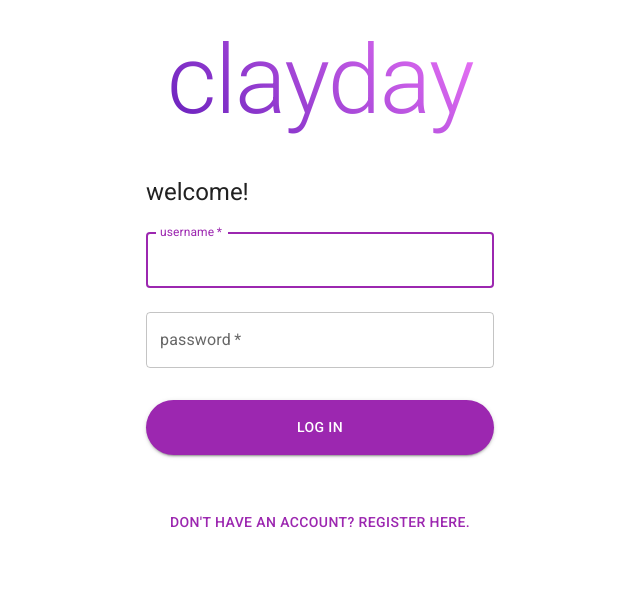
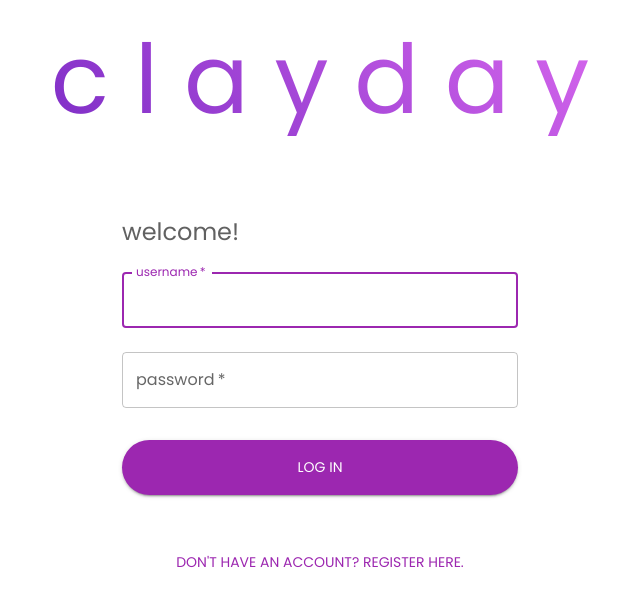
Before and after one commit to jennyouk/clayday, a React app: page / in a window 1280 px wide. Shown: the top 606 px of the page, without its empty margins (320-960 px from the left). Built offline with nearby package versions, Linux system fonts and the light colour scheme.

Commit message:
changed header to no max size

```diff
--- a/src/components/App.js
+++ b/src/components/App.js
@@ -15,6 +15,9 @@ const theme = createTheme({
       main: '#f44336',
     },
   },
+  typography: {
+    fontFamily: "Poppins"
+  },
   components: {
     MuiButton: {
       styleOverrides: {
@@ -26,18 +29,22 @@ const theme = createTheme({
     },
     MuiCssBaseline: {
       styleOverrides: {
-        html: {
+        "@font-face": {
+          fontFamily: "Poppins",
+          // src: `url('https://fonts.googleapis.com/css2?family=Poppins&display=swap') format("truetype")`
+        },
+        // html: {
           // fontSize: '62.5%' /* 62.5% of 16px = 10px */,
-          fontFamily: 'Poppins, sans-serif',
-        },
-        body: {
-          margin: '0',
+          // fontFamily: 'Poppins, sans-serif',
+        // },
+        // body: {
+          // margin: '0',
           // color: 'darkGrey',
-          boxSizing: 'border-box',
-          fontFamily: 'Poppins, sans-serif',
+          // boxSizing: 'border-box',
+          // fontFamily: 'Poppins, sans-serif',
           // backgroundColor: '#E3E3E3',
           // backgroundImage: 'linear-gradient(49deg, #7439db, #c66fbc 48%, #f7944d)',
-        },
+        // },
 
       },
     },
--- a/src/components/Entry.jsx
+++ b/src/components/Entry.jsx
@@ -25,14 +25,14 @@ export const Entry = (props) => {
 
   return (
     <ThemeProvider theme={theme}>
-      <Container component='main' maxWidth='xs'>
+      <Container component='main'>
         <CssBaseline />
         <Typography
           variant='h1'
           align='center'
-          color='grey.700'
+          // color='grey.700'
           sx={{
-            backgroundcolor: 'primary',
+            // backgroundcolor: 'primary',
             backgroundImage: `linear-gradient(45deg, #5514B4, #FF80FF)`,
             backgroundSize: '100%',
             // backgroundRepeat: 'repeat',
@@ -40,10 +40,10 @@ export const Entry = (props) => {
             WebkitBackgroundClip: 'text',
             WebkitTextFillColor: 'transparent',
             mt: 3,
-            mb: 5,
+            mb: 10,
           }}
         >
-          clayday
+          c l a y d a y
         </Typography>
         {currentForm === 'login' ? (
           <Login onFormSwitch={toggleForm} login={props.login} />
--- a/src/components/Login.jsx
+++ b/src/components/Login.jsx
@@ -54,7 +54,7 @@ export const Login = (props) => {
       {/* <div className='auth-form-container'> */}
       <Container component='main' maxWidth='xs'>
         <CssBaseline />
-        <Typography component='h1' variant='h5'>
+        <Typography component='h1' variant='h5' color='grey.700'>
           welcome!
         </Typography>
         <Box component='form' onSubmit={handleSubmit} noValidate sx={{ mt: 1 }}>
--- a/src/components/Register.jsx
+++ b/src/components/Register.jsx
@@ -51,7 +51,7 @@ export const Register = (props) => {
     <ThemeProvider theme={theme}>
       <Container component='main' maxWidth='xs'>
         <CssBaseline />
-        <Typography component='h1' variant='h5'>
+        <Typography component='h1' variant='h5' color='grey.700'>
           get messy with us
         </Typography>
         <Box component='form' onSubmit={handleSubmit} noValidate sx={{ mt: 1 }}>
--- a/src/scss/app-home.scss
+++ b/src/scss/app-home.scss
@@ -1,9 +1,9 @@
 // @import url('https://fonts.googleapis.com/css2?family=Cabin&display=swap');
 // @import './node_modules/bootstrap/scss/bootstrap.scss';
 // @import 'home.scss';
-@import url('https://fonts.googleapis.com/css2?family=Roboto&display=swap');
+// @import url('https://fonts.googleapis.com/css2?family=Roboto&display=swap');
 @import url('https://fonts.googleapis.com/css2?family=Poppins&display=swap');
-@import url('https://fonts.googleapis.com/css?family=Roboto:300,400,500,700');
+// @import url('https://fonts.googleapis.com/css?family=Roboto:300,400,500,700');
 // @font-face {
 //   font-family: 'Nunito';
 //   font-style: normal;
@@ -16,8 +16,8 @@
 //     U+02DC, U+2000-206F, U+2074, U+20AC, U+2122, U+2191, U+2193, U+2212,
 //     U+2215, U+FEFF, U+FFFD;
 // }
-$body-bg: #000;
-$body-color: #111;
+// $body-bg: #000;
+// $body-color: #111;
 
 // body {
 //   margin: 0;
```
